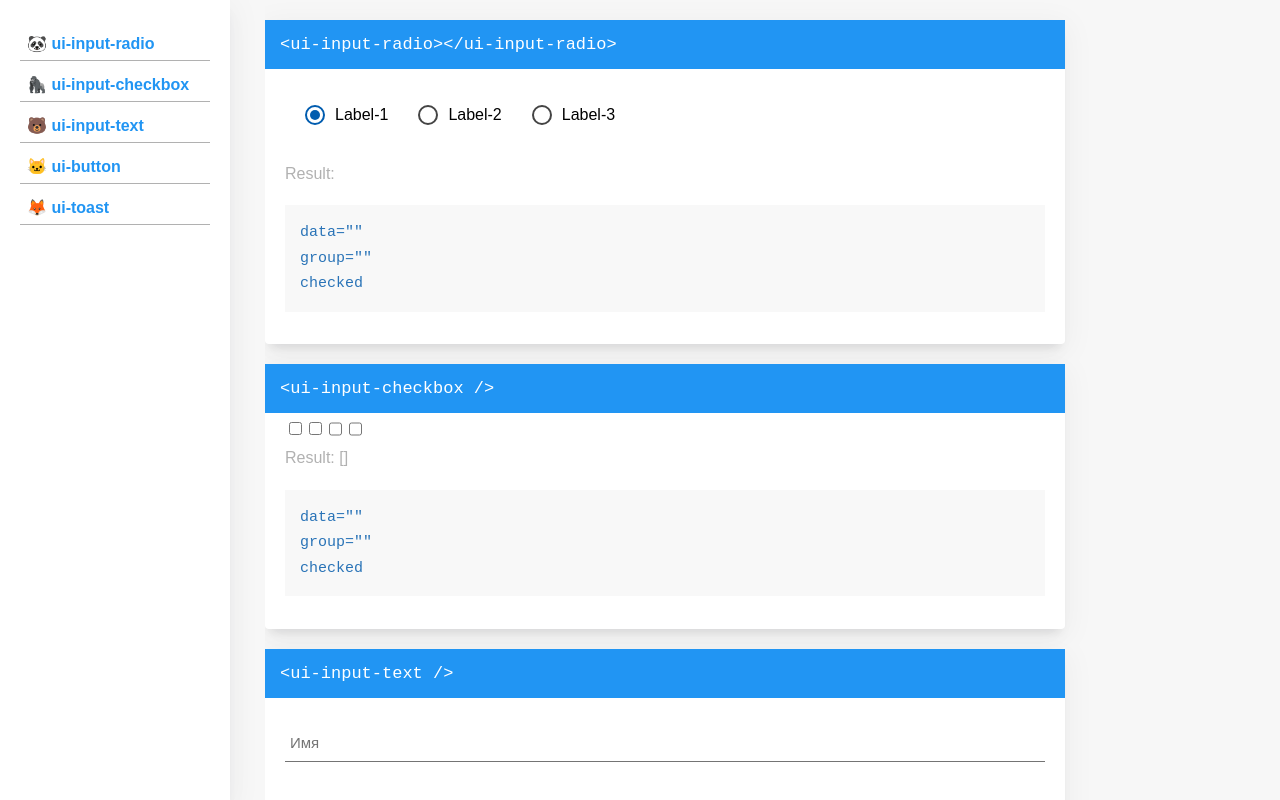
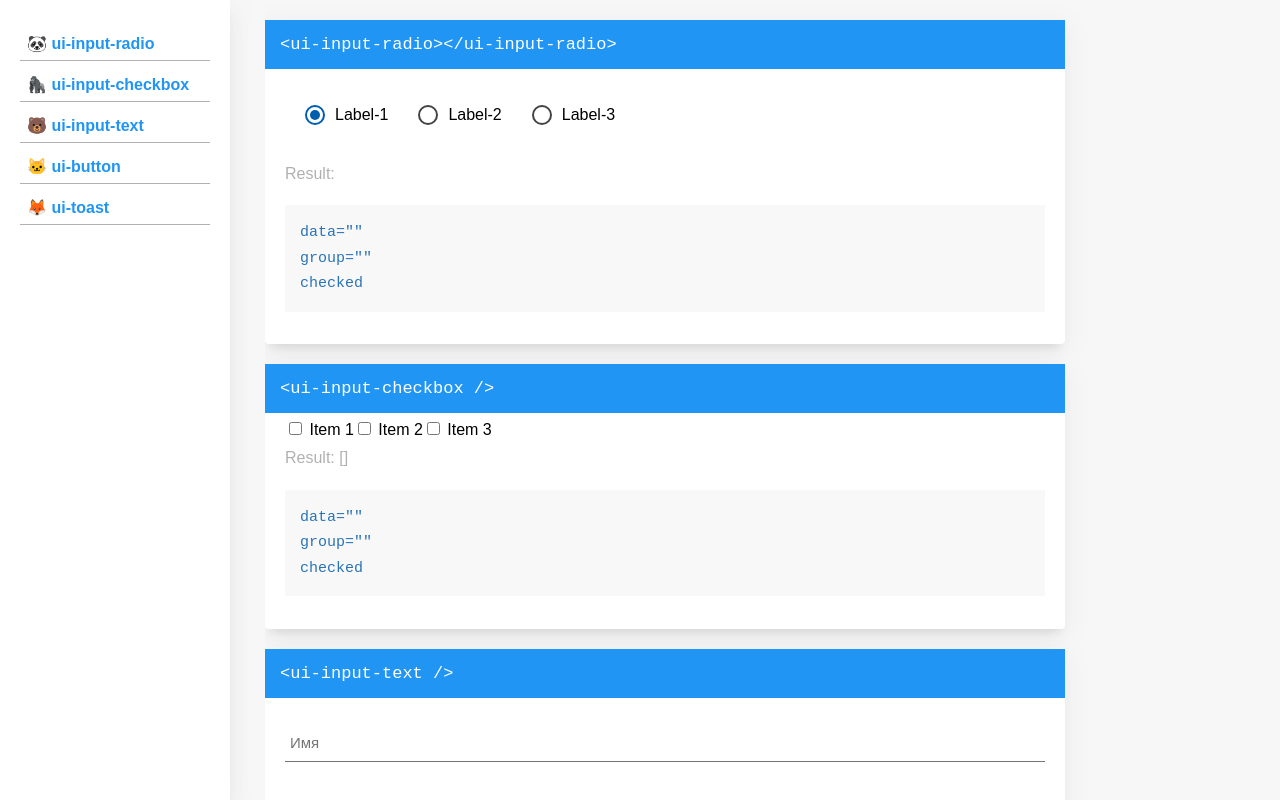
Before and after one commit to anton-sergeenkov/Vue-Uikit, a Vue app: page / in a window 1280 px wide. Built offline with nearby package versions, Linux system fonts and the light colour scheme.

Commit message:
checkbox

```diff
--- a/src/components/ui-wrapper/WrapperInputCheckbox.vue
+++ b/src/components/ui-wrapper/WrapperInputCheckbox.vue
@@ -2,11 +2,9 @@
     <div class="wrapper-components">
         <h1>&lt;ui-input-checkbox /&gt;</h1>
 
-        <ui-input-checkbox v-model="checkedNames" data="Sawyer" />
-        <ui-input-checkbox v-model="checkedNames" data="Kate" />
-
-        <input type="checkbox" value="Джек" v-model="checkedNames">
-        <input type="checkbox" value="Джон" v-model="checkedNames">
+        <ui-input-checkbox v-model="checkedNames" data="item1" label="Item 1" />
+        <ui-input-checkbox v-model="checkedNames" data="item2" label="Item 2" />
+        <ui-input-checkbox v-model="checkedNames" data="item3" label="Item 3" />
 
         <h3>Result: {{ checkedNames }}</h3>
 
--- a/src/components/ui/input-checkbox.vue
+++ b/src/components/ui/input-checkbox.vue
@@ -1,17 +1,34 @@
 <template>
-    <div>
-        <input
-            @input="$emit('input', $event.target.value)"
-            :value="data"
-            type="checkbox"
-        >
+    <div class="my-check-box">
+        <label>
+            <input type="checkbox" :value="data" v-model="checked" @change="onChange" />
+            {{label}}
+        </label>
     </div>
 </template>
 
 <script>
 export default {
-    props: {
-        data: { type: String }
+    props: ['value', 'data', 'label'],
+    data () {
+        return {
+            checkedProxy: false
+        }
+    },
+    computed: {
+        checked: {
+            get() {
+                return this.value;
+            },
+            set(data) {
+                this.checkedProxy = data;
+            }
+        }
+    },
+    methods: {
+        onChange: function(e) {
+            this.$emit('input', this.checkedProxy);
+        }
     }
 }
 </script>
```
